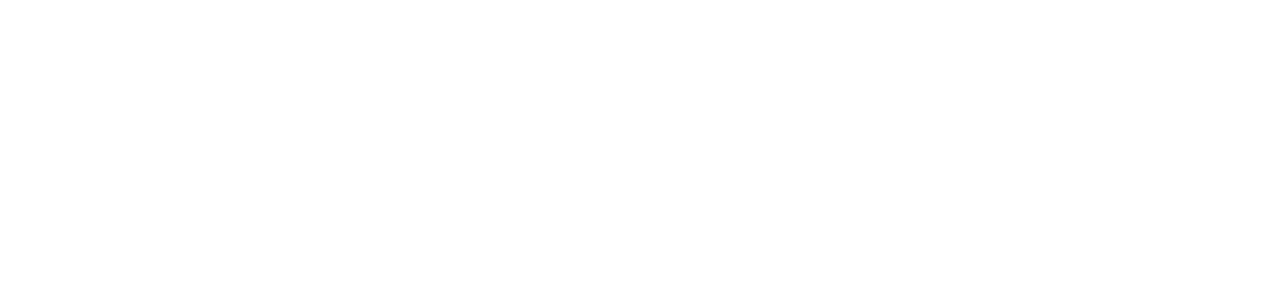
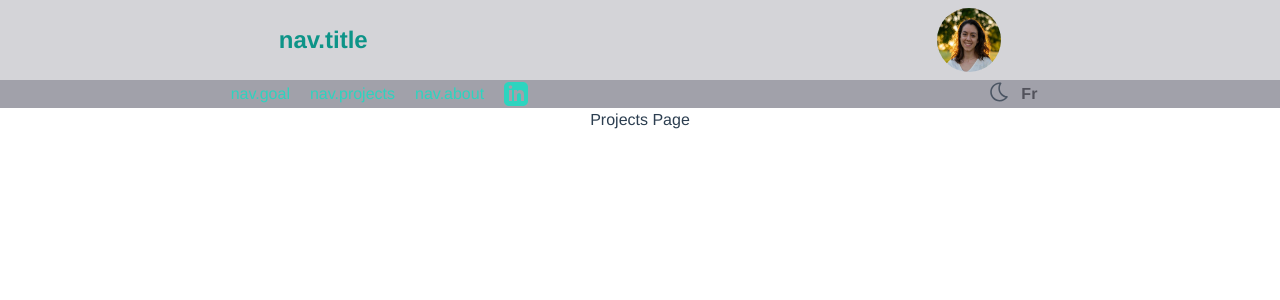
Before and after one commit to jdasilvalima/Vuejs-Porfolio, a Vue app in the folder vue-ts/: page /projects in a window 1280 px wide. Before the commit this address had no page. Shown: the top 300 px of the page. Built offline with nearby package versions, Linux system fonts and the light colour scheme.

Commit message:
dark mode working

```diff
--- a/vue-ts/public/index.html
+++ b/vue-ts/public/index.html
@@ -5,7 +5,7 @@
     <meta http-equiv="X-UA-Compatible" content="IE=edge">
     <meta name="viewport" content="width=device-width,initial-scale=1.0">
     <link rel="icon" href="<%= BASE_URL %>favicon.ico">
-    <title><%= htmlWebpackPlugin.options.title %></title>
+    <title>Jade | Portfolio</title>
   </head>
   <body>
     <noscript>
--- a/vue-ts/src/App.vue
+++ b/vue-ts/src/App.vue
@@ -1,8 +1,34 @@
 <template>
-  <router-view/>
+  <router-view />
 </template>
 
 <script>
+export default {
+  data: function () {
+    return {};
+  },
+  beforeCreate() {
+    //this.darkModeCheck();
+    if(localStorage.getItem('theme') === null)
+      localStorage.setItem('theme', 'light');
+  },
+  beforeUnmount() {
+    //localStorage.removeItem('theme');
+  },
+  methods: {
+    darkModeCheck() {
+      if (
+        localStorage.theme === "dark" ||
+        (!("theme" in localStorage) &&
+          window.matchMedia("(prefers-color-scheme: dark)").matches)
+      ) {
+        document.documentElement.classList.add("dark");
+      } else {
+        document.documentElement.classList.remove("dark");
+      }
+    },
+  },
+};
 </script>
 
 <style>
--- a/vue-ts/src/components/navbar/Navbar.vue
+++ b/vue-ts/src/components/navbar/Navbar.vue
@@ -1,8 +1,8 @@
 <template>
   <nav>
     <!-- Start top navbar -->
-    <div class="h-20 flex justify-around items-center bg-gray-300">
-      <div class="text-teal-600 text-2xl font-bold">{{ $t("nav.title") }}</div>
+    <div class="h-20 flex justify-around items-center bg-gray-300 dark:bg-gray-800">
+      <div class="text-teal-600 dark:text-teal-400 text-2xl font-bold mr-3">{{ $t("nav.title") }}</div>
       <div>
         <img
           class="h-16 w-16 rounded-full"
@@ -33,7 +33,7 @@
       </div>
 
       <div class="flex space-x-3 mr-3">
-        <img src="../../assets/moon.svg" alt="dark or light mode" class="h-5 w-5 cursor-pointer"/>
+        <img :src="darkLightIcon" alt="choose dark or light mode" class="h-5 w-5 cursor-pointer" @click="darkOrLightMode"/>
         <span class="text-gray-600 font-bold capitalize cursor-pointer" v-if="$i18n.locale === 'en' ? language = 'fr' : language = 'en'" @click="setLocale(language)">{{ language }}</span>
       </div>
     </div>
@@ -51,11 +51,26 @@ export default {
         { names: this.$t("nav.about"), router: "/about" },
       ],
       language: 'fr',
+      darkLightIcon: null,
     };
+  },
+  created() {
+    localStorage.getItem('theme') === 'light' ? this.darkLightIcon = require(`../../assets/moon.svg`) : this.darkLightIcon = require(`../../assets/sun.svg`);
   },
   methods: {
     setLocale(locale) {
       this.$i18n.locale = locale;
+    },
+    darkOrLightMode() {
+      if(localStorage.getItem('theme') === 'light') {
+        localStorage.setItem('theme', 'dark');
+        document.documentElement.classList.add('dark');
+        this.darkLightIcon = require(`../../assets/sun.svg`);
+      } else {
+        localStorage.setItem('theme', 'light');
+        document.documentElement.classList.remove('dark');
+        this.darkLightIcon = require(`../../assets/moon.svg`);
+      }
     }
   }
 };
--- a/vue-ts/src/locales/fr.json
+++ b/vue-ts/src/locales/fr.json
@@ -1,6 +1,6 @@
 {
   "nav": {
-    "title": "Hi, Je m'appelle Jade",
+    "title": "Hi, je m'appelle Jade",
     "goal": "Objectifs",
     "projects": "Projets",
     "about": "A propos"
--- a/vue-ts/src/router/index.js
+++ b/vue-ts/src/router/index.js
@@ -22,6 +22,14 @@ const routes = [
     // this generates a separate chunk (about.[hash].js) for this route
     // which is lazy-loaded when the route is visited.
     component: () => import(/* webpackChunkName: "about" */ '../views/Goal.vue')
+  },
+  {
+    path: '/projects',
+    name: 'Projects',
+    // route level code-splitting
+    // this generates a separate chunk (about.[hash].js) for this route
+    // which is lazy-loaded when the route is visited.
+    component: () => import(/* webpackChunkName: "about" */ '../views/Projects.vue')
   }
 ]
 
--- a/vue-ts/src/views/Projects.vue
+++ b/vue-ts/src/views/Projects.vue
@@ -0,0 +1,20 @@
+<template>
+  <Navbar :key="$i18n.locale"/>
+  <div>Projects Page</div>
+</template>
+
+<script>
+import Navbar from '../components/navbar/Navbar';
+
+export default {
+  components: {
+    Navbar,
+  },
+  data: function () {
+    return {
+    };
+  },
+  methods: {
+  }
+}
+</script>
--- a/vue-ts/tailwind.config.js
+++ b/vue-ts/tailwind.config.js
@@ -2,7 +2,7 @@ const colors = require('tailwindcss/colors')
 
 module.exports = {
   purge: ['./public/**/*.html', './src/**/*.{vue,js,ts,jsx,tsx}'],
-  darkMode: false, // or 'media' or 'class'
+  darkMode: 'class', // or 'media' or 'class'
   theme: {
     colors: {
       transparent: 'transparent',
```
